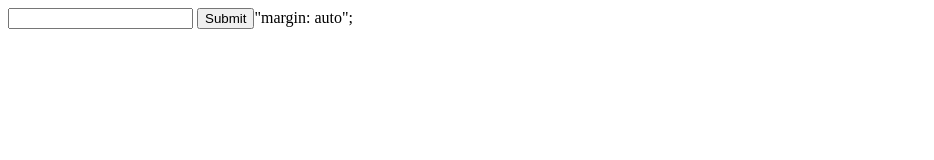
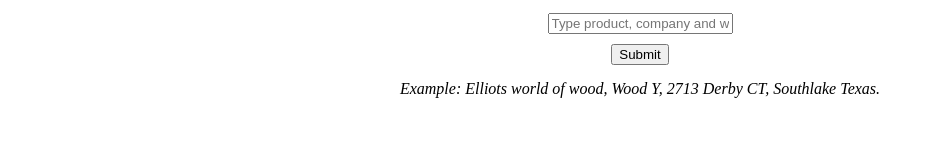
Before and after one commit to HOBEuser/HOBEdelivery, a plain HTML site: page index.html in a window 1280 px wide. Shown: the whole page, without its empty margins (0-934 px from the left). Drawn offline with Linux system fonts and the light colour scheme.

Commit message:
Update index.html

```diff
--- a/index.html
+++ b/index.html
@@ -1,22 +1,33 @@
 <!DOCTYPE html>
-<html lang en>
+<html lang="en">
 <head>
   <meta charset="UTF-8">
   <meta name="viewport" content="width=device-width, initial-scale=1.0">
-    <title>
-      CompInstDelivery
-    </title>
+  <title>CompInstDelivery</title>
   <style>
-      div.input1{
-        display: block;
-        margin-left: auto;
-        margin-right: auto;
+    .input-container {
+      display: flex;
+      justify-content: center;
+      align-items: center;
+      flex-direction: column;
+    }
+    .input-container input,
+    .input-container button {
+      float: left;
+      margin: 5px;
+    }
+    .example-text {
+      text-align: center;
+      margin-top: 10px;
+      font-style: italic;
+    }
   </style>
 </head>
 <body>
-  <form id="inputForm">
-    <input type="text" id="inputData" style= margin: auto "placeholder="Type product, company and where to deliver it to here.">
-    <button type="submit">Submit</button>"margin: auto";
+  <form id="inputForm" class="input-container">
+    <input type="text" id="inputData" placeholder="Type product, company and where to deliver it to here.">
+    <button type="submit">Submit</button>
+    <div class="example-text">Example: Elliots world of wood, Wood Y, 2713 Derby CT, Southlake Texas.</div>
   </form>
   <script>
     document.getElementById('inputForm').addEventListener('submit', function(event) {
@@ -26,6 +37,5 @@
       alert('Data submitted successfully!');
     });
   </script>
-  </div>
 </body>
 </html>
```
Lines whose indentation alone changed are shown as unchanged.
